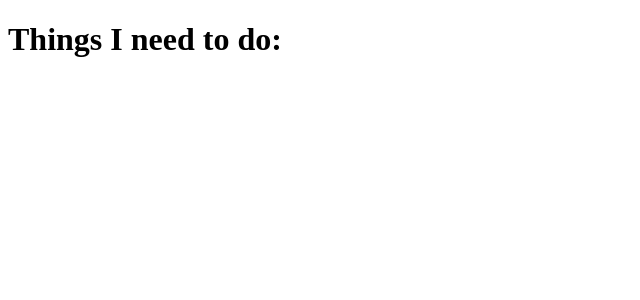
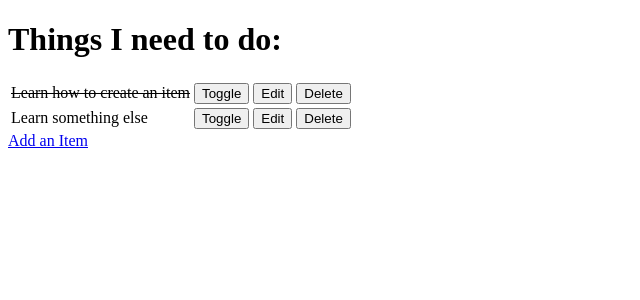
Before and after one commit to Ashwinreddy611/Hello-Django, a Django app: page / in a window 1280 px wide. Shown: the top 300 px of the page, without its empty margins (0-640 px from the left). Run offline with Django 3.2, Linux system fonts and the light colour scheme; data comes from the database, SQL or seed files in the repository; both versions use the stored data as it was after the commit.

Commit message:
CRUD functionality implemented

```diff
--- a/django_todo/urls.py
+++ b/django_todo/urls.py
@@ -15,9 +15,13 @@ Including another URLconf
 """
 from django.contrib import admin
 from django.urls import path
-from todo.views import get_todo_list
+from todo import views
 
 urlpatterns = [
     path('admin/', admin.site.urls),
-    path('', get_todo_list, name='get_todo_list')
+    path('', views.get_todo_list, name='get_todo_list'),
+    path('add', views.add_item, name='add'),
+    path('edit/<item_id>', views.edit_item, name='edit'),
+    path('toggle/<item_id>', views.toggle_item, name='toggle'),
+    path('delete/<item_id>', views.delete_item, name='delete')
 ]
--- a/todo/templates/todo/todo_list.html
+++ b/todo/templates/todo/todo_list.html
@@ -8,5 +8,35 @@
 </head>
 <body>
     <h1>Things I need to do:</h1>
+
+    <table>
+            {% for item in items %}
+                <tr>
+                    {% if item.done %}
+                        <td><strike>{{ item.name }}</strike></td>
+                    {% else %}
+                        <td>{{item.name}}</td>
+                    {% endif %}
+                    <td>
+                        <a href="/toggle/{{ item.id }}">
+                            <button>Toggle</button>
+                        </a>
+                    </td>
+                    <td>
+                        <a href="/edit/{{ item.id }}">
+                            <button>Edit</button>
+                        </a>
+                    </td>
+                    <td>
+                        <a href="/delete/{{ item.id }}">
+                            <button>Delete</button>
+                        </a>
+                    </td>
+                </tr>
+                {% empty %}
+                <tr><td>You have nothing to do.</td></tr>
+            {% endfor %}
+    </table>
+    <a href="/add">Add an Item</a>
 </body>
 </html>
--- a/todo/views.py
+++ b/todo/views.py
@@ -1,6 +1,52 @@
-from django.shortcuts import render
+from django.shortcuts import render, redirect, get_object_or_404
+from .models import Item
+from .forms import ItemForm
+
+# Create your views here.
 
 
-# Create your views here.
 def get_todo_list(request):
-    return render(request, 'todo/todo_list.html')
+    items = Item.objects.all()
+    context = {
+        'items': items
+    }
+    return render(request, 'todo/todo_list.html', context)
+
+def add_item(request):
+    if request.method == "POST":
+        form = ItemForm(request.POST)
+        if form.is_valid():
+            form.save()
+            return redirect('get_todo_list')
+    form = ItemForm()
+    context = {
+        'form': form
+    }
+    return render(request, 'todo/add_item.html', context)
+
+
+def edit_item(request, item_id):
+    item = get_object_or_404(Item, id=item_id)
+    if request.method == "POST":
+        form = ItemForm(request.POST, instance=item)
+        if form.is_valid():
+            form.save()
+            return redirect('get_todo_list')
+    form = ItemForm(instance=item)
+    context = {
+        'form': form
+    }
+    return render(request, 'todo/edit_item.html', context)
+
+
+def toggle_item(request, item_id):
+    item = get_object_or_404(Item, id=item_id)
+    item.done = not item.done
+    item.save()
+    return redirect('get_todo_list')
+
+
+def delete_item(request, item_id):
+    item = get_object_or_404(Item, id=item_id)
+    item.delete()
+    return redirect('get_todo_list')
```
Also changed, not shown: todo/forms.py (added, +8 -0 lines), todo/templates/todo/add_item.html (added, +21 -0 lines), todo/templates/todo/edit_item.html (added, +21 -0 lines), db.sqlite3.
